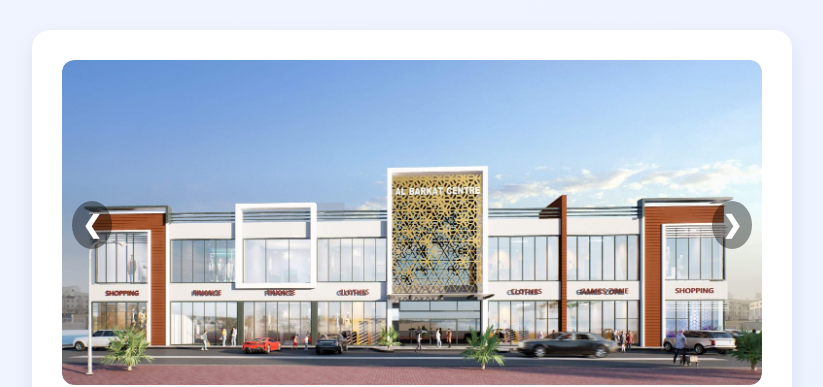
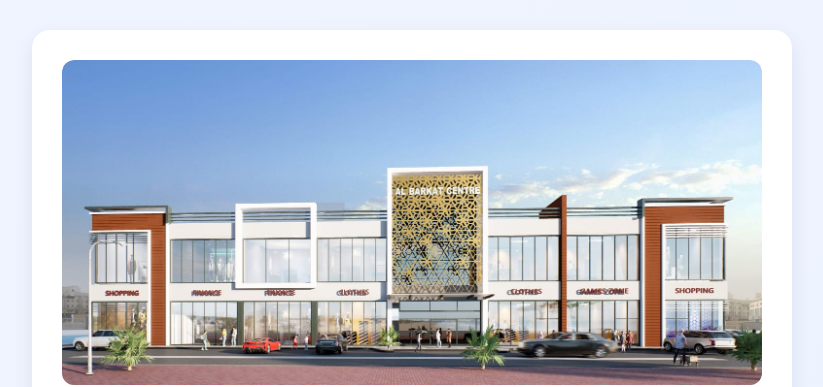
Before and after one commit to alkhamiscare/Rental_Enquiry, a plain HTML site: page index.html in a window 1280 px wide. Shown: the top 387 px of the page, without its empty margins (228-1051 px from the left). Drawn offline with Linux system fonts and the light colour scheme.

```diff
--- a/index.html
+++ b/index.html
@@ -89,9 +89,6 @@ footer { text-align: center; margin-top: 25px; color: #888; font-size: 14px; }
     <div class="slides fade">
       <img src="Photo1.jpeg" alt="Al Barkat Complex Banner">
     </div>
-    <a class="prev" onclick="plusSlides(-1)">&#10094;</a>
-    <a class="next" onclick="plusSlides(1)">&#10095;</a>
-  </div>
 
   <h1>Al Barkat Complex – Rental Enquiry</h1>
   <p class="desc">Fill in your details. Our leasing team will contact you shortly.</p>
```
